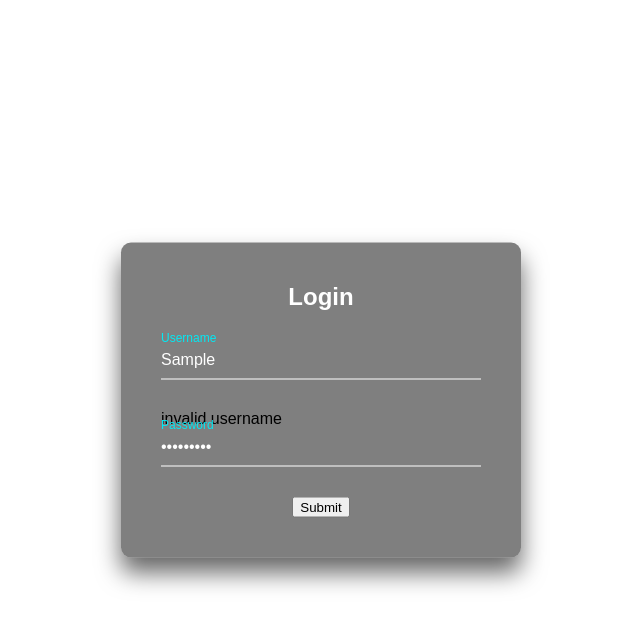
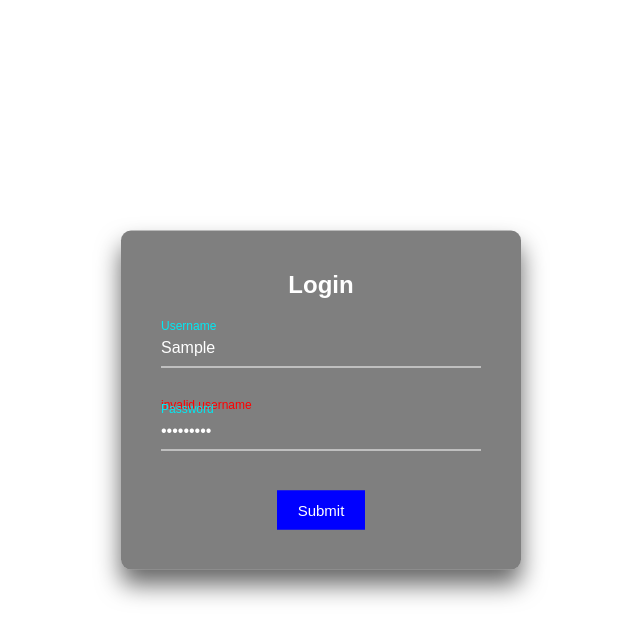
Before and after one commit to nhlalala9/Online-Ordering-Food-System, a React (Create React App) app in the folder frontend/: page / in a window 1280 px wide. Both pictures are taken after typing "Sample", "Sample123" into the empty fields and a click on the input 639 px from the left and 498 px from the top of the page. Shown: the top 640 px of the page, without its empty margins (319-959 px from the left). Built offline with nearby package versions, Linux system fonts and the light colour scheme.

Commit message:
login changes

```diff
--- a/frontend/src/App.js
+++ b/frontend/src/App.js
@@ -1,121 +1,13 @@
-import React, { useState } from "react";
-import ReactDOM from "react-dom";
-import "./styles.css";
-import axios from 'axios';
+import React from "react";
+import Login from "./pages/login";
 
 function App() {
-  const [errorMessages, setErrorMessages] = useState({});
-  const [isSubmitted, setIsSubmitted] = useState(false);
 
-  // let login = ()=>{
-  //   console.log('password');
-  //   console.log('identifier');
-
-  //   axios.post(${ config.dev_url}/api/auth/local, {
-  //     identifier: identifier,
-  //     password: password,
-  //   })
-  //   .then(response => {
-
-  //     console.log('Well done!');
-  //     console.log('User profile', response.data.user);
-  //     console.log('User token', response.data.jwt);
-  //   })
-  //   .catch(error => {
-
-  //     console.log('An error occurred:', error.response);
-  //   });
-
-  const database = [
-    {
-      username: "admin1",
-      password: "pass1"
-    },
-    {
-      username: "admin2",
-      password: "pass2"
-    }
-  ];
-
-  const errors = {
-    uname: "invalid username",
-    pass: "invalid password"
-  };
-
-  const handleSubmit = (event) => {
-    //Prevent page reload
-    event.preventDefault();
-
-    var { uname, pass } = document.forms[0];
-
-    // Find user login info
-    const userData = database.find((user) => user.username === uname.value);
-
-    // Compare user info
-    if (userData) {
-      if (userData.password !== pass.value) {
-        // Invalid password
-        setErrorMessages({ name: "pass", message: errors.pass });
-      } else {
-        setIsSubmitted(true);
-      }
-    } else {
-      // Username not found
-      setErrorMessages({ name: "uname", message: errors.uname });
-    }
-  };
-  const renderErrorMessage = (name) =>
-    name === errorMessages.name && (
-      <div className="error">{errorMessages.message}</div>
-    );
-
-  // code for login
-  const renderForm = (
-    <div className="form">
-      {/* <form onSubmit={handleSubmit}>
-        <div className="input-container">
-          <label>Username </label>
-          <input type="text" name="uname" required />
-          {renderErrorMessage("uname")}
-        </div>
-        <div className="input-container">
-          <label>Password </label>
-          <input type="password" name="pass" required />
-          {renderErrorMessage("pass")}
-        </div>
-        <div className="button-container">
-          <input type="submit" />
-        </div>
-      </form> */}
-      <div className="login-box">
-        <h2>Login</h2>
-        <form onSubmit={handleSubmit}>
-          <div className="user-box">
-            <input type="text" name="uname" required="" />
-            {renderErrorMessage("uname")}
-            <label>Username</label>
-
-          </div>
-          <div className="user-box">
-            <input type="password" name="pass" required="" />
-            <label>Password</label>
-            {renderErrorMessage("pass")}
-          </div>
-          <div className="button-container">
-          <input type="submit" />
-        </div>
-        </form>
-      </div>
-    </div>
-  );
-  return (
-    <div className="App">
-      <div className="login-form">
-        {/* <div className="title">Login</div> */}
-        {isSubmitted ? <div>User is successfully logged in</div> : renderForm}
-      </div>
-    </div>
-  );
+     return(
+       <div className="App">
+          <Login/>
+       </div>
+     )
 }
 
 export default App;
--- a/frontend/src/styles.css
+++ b/frontend/src/pages/login.css
@@ -166,14 +166,7 @@ input[type="submit"] {
     animation: btn-anim1 1s linear infinite;
   }
 
-  /* @keyframes btn-anim1 {
-    0% {
-      left: -100%;
-    }
-    50%,100% {
-      left: 100%;
-    }
-  } */
+
 
   .login-box a span:nth-child(2) {
     top: -100%;
@@ -185,14 +178,7 @@ input[type="submit"] {
     animation-delay: .25s */
   }
 
-  /* @keyframes btn-anim2 {
-    0% {
-      top: -100%;
-    }
-    50%,100% {
-      top: 100%;
-    }
-  } */
+
 
   .login-box a span:nth-child(3) {
     bottom: 0;
@@ -204,14 +190,7 @@ input[type="submit"] {
     animation-delay: .5s
   }
 
-  /* @keyframes btn-anim3 {
-    0% {
-      right: -100%;
-    }
-    50%,100% {
-      right: 100%;
-    }
-  } */
+
 
   .login-box a span:nth-child(4) {
     bottom: -100%;
@@ -227,11 +206,16 @@ input[type="submit"] {
     justify-content: center;
   }
 
-  /* @keyframes btn-anim4 {
-    0% {
-      bottom: -100%;
-    }
-    50%,100% {
-      bottom: 100%;
-    }
-  } */
+  input[type="submit"] {
+    margin-top: 10px;
+    cursor: pointer;
+    font-size: 15px;
+    background: blue;
+    border: 1px solid blue;
+    color: #fff;
+    padding: 10px 20px;
+  }
+  .error {
+    color: red;
+    font-size: 12px;
+  }
--- /dev/null
+++ b/frontend/src/pages/login.js
@@ -0,0 +1,97 @@
+
+import React, { useState } from "react";
+import ReactDOM from "react-dom";
+import "./login.css"
+import axios from 'axios';
+
+const login = () => {
+    const [errorMessages, setErrorMessages] = useState({});
+  const [isSubmitted, setIsSubmitted] = useState(false);
+  const [username, setUsername] = useState();
+  const [password, setPassword] = useState();
+
+
+
+  const database = [
+    {
+      username: "admin1",
+      password: "pass1"
+    },
+    {
+      username: "admin2",
+      password: "pass2"
+    }
+  ];
+
+  const errors = {
+    uname: "invalid username",
+
+    pass: "invalid password"
+  };
+
+  const handleSubmit = (event) => {
+    //Prevent page reload
+    event.preventDefault();
+
+    var { uname, pass } = document.forms[0];
+
+    // Find user login info
+    const userData = database.find((user) => user.username === uname.value);
+
+    // Compare user info
+    if (userData) {
+      if (userData.password !== pass.value) {
+        // Invalid password
+        setErrorMessages({ name: "pass", message: errors.pass });
+      } else {
+        setIsSubmitted(true);
+      }
+    } else {
+      // Username not found
+      setErrorMessages({ name: "uname", message: errors.uname });
+    }
+  };
+  const renderErrorMessage = (name) =>
+    name === errorMessages.name && (
+      <div className="error">{errorMessages.message}</div>
+    );
+
+  // code for login
+  const renderForm = (
+    <div className="form">
+
+      <div className="login-box">
+        <h2>Login</h2>
+        <form onSubmit={handleSubmit}>
+          <div className="user-box">
+            <input type="text" name="uname" required=""
+             onChange={(e) => setUsername(e.target.value)} />
+            {renderErrorMessage("uname")}
+            <label>Username</label>
+
+          </div>
+          <div className="user-box">
+            <input type="password" name="pass" required=""
+             onChange={(e) => setPassword(e.target.value)}/>
+            <label>Password</label>
+
+            {renderErrorMessage("pass")}
+          </div>
+          <div className="button-container">
+          <input type="submit" />
+        </div>
+        </form>
+      </div>
+    </div>
+  );
+  return (
+    <div className="App">
+      <div className="login-form">
+        {/* <div className="title">Login</div> */}
+        {isSubmitted ? <div>User is successfully logged in</div> : renderForm}
+      </div>
+    </div>
+  )
+}
+
+export default login
```
Also changed, not shown: frontend/src/pages/register.js (added).
